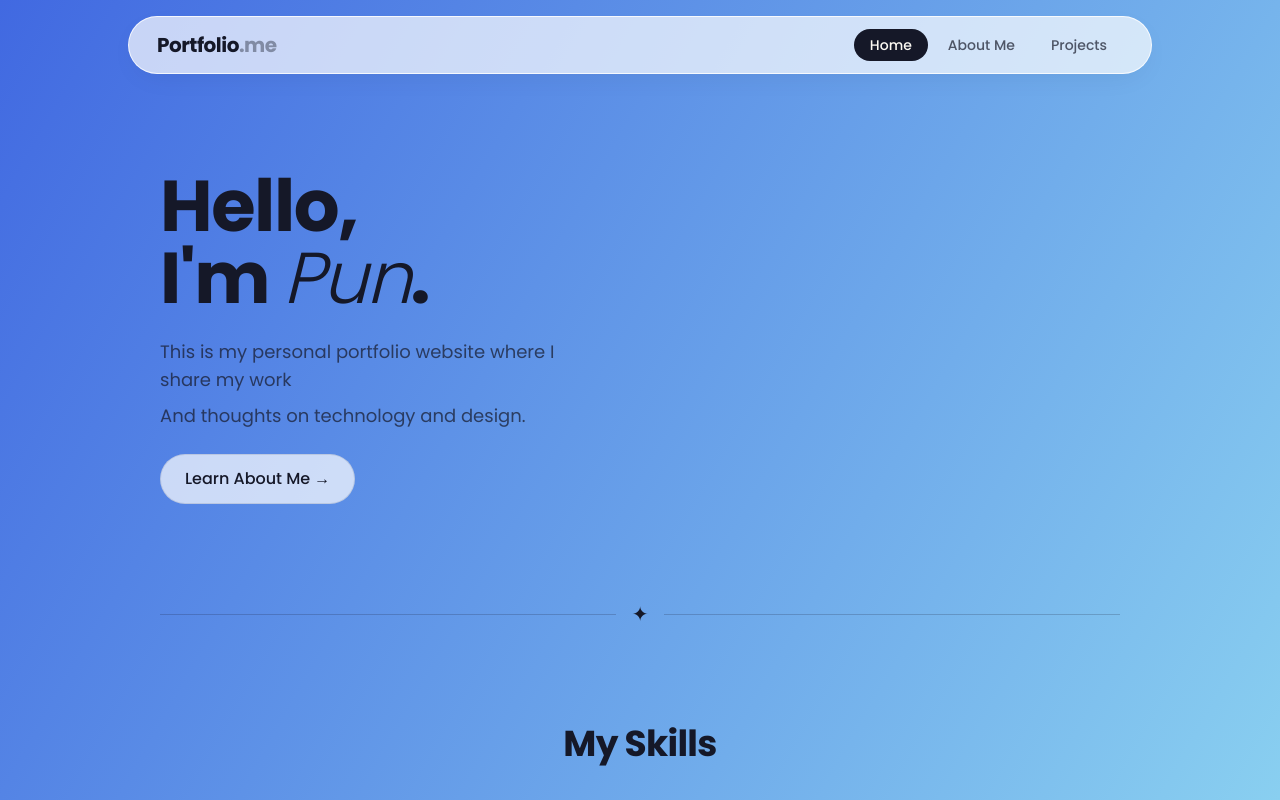
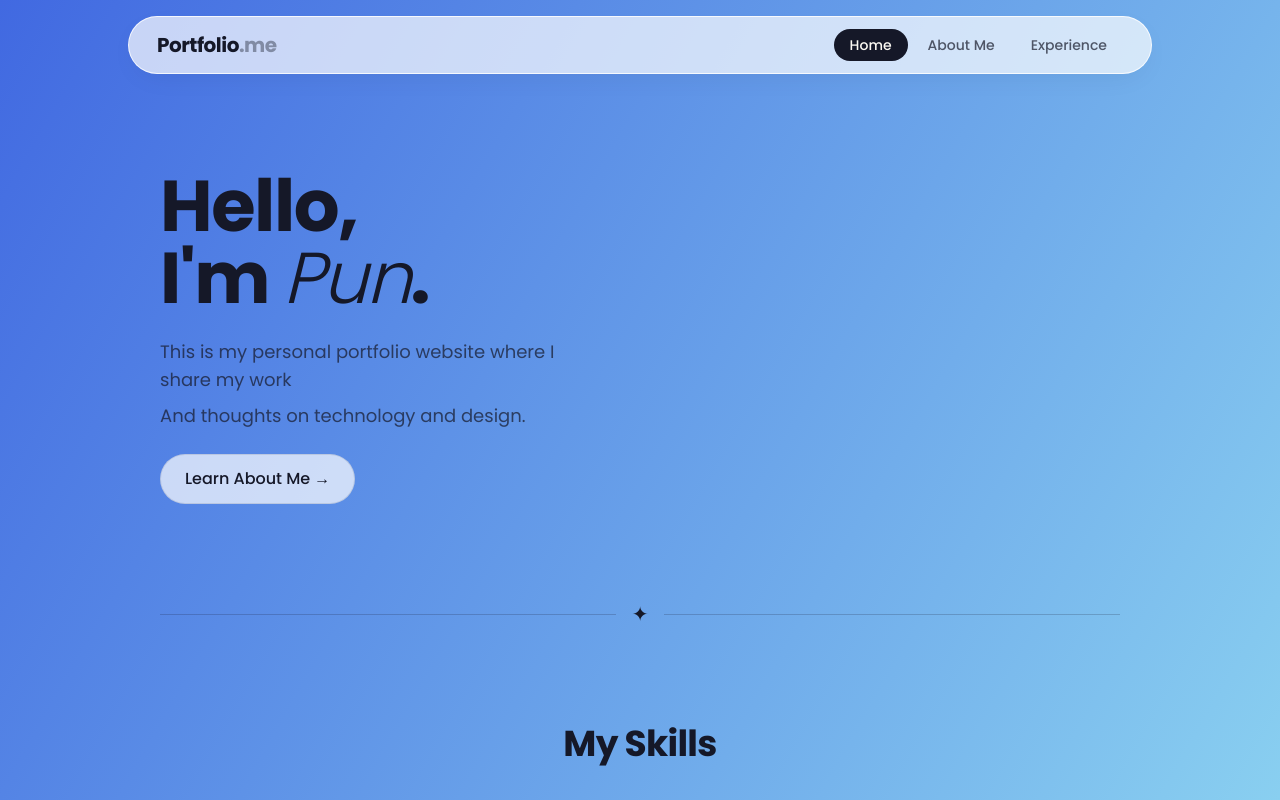
Before and after one commit to Qnazter/DII-Portfolio, a React (Vite) app: page / in a window 1280 px wide. Shown: the top 800 px of the page. Built offline with nearby package versions, Linux system fonts and the light colour scheme; the HTML template or start-up script is replaced by a standard one.

Commit message:
header experience

```diff
--- a/src/components/Header.tsx
+++ b/src/components/Header.tsx
@@ -6,7 +6,7 @@ import { cn } from "@/lib/utils";
 const links = [
   { to: "/", label: "Home", end: true },
   { to: "/about", label: "About Me" },
-  { to: "/projects", label: "Projects" },
+  { to: "/projects", label: "Experience" },
 ];
 
 const Header = () => {
```
